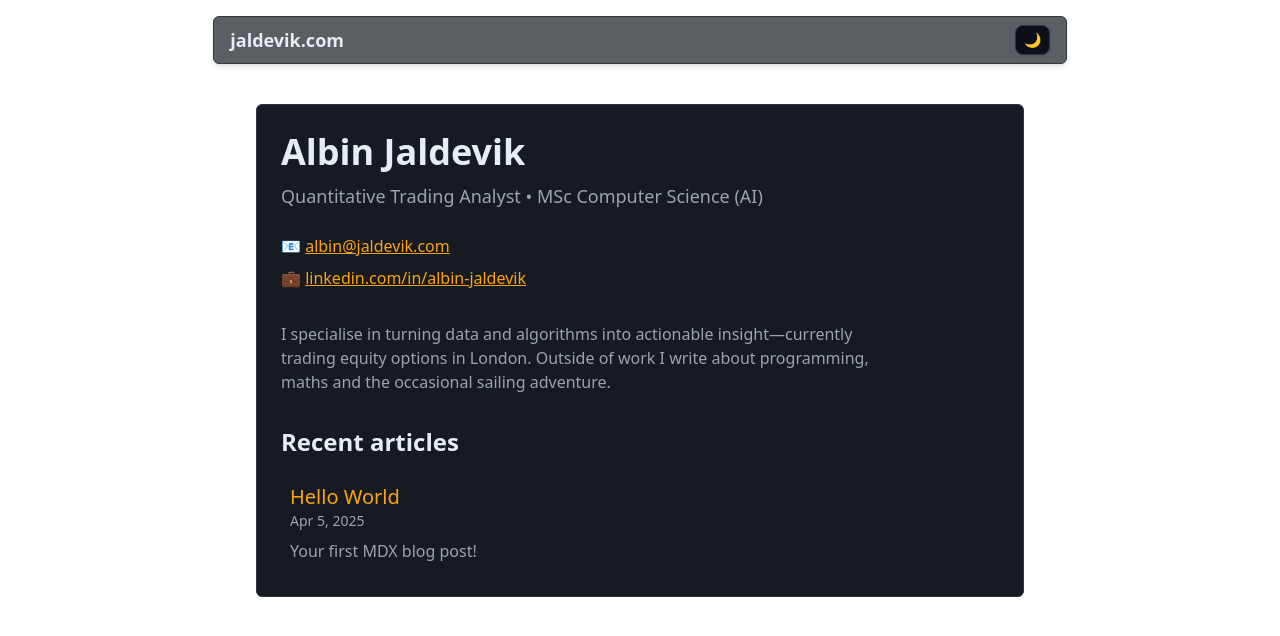
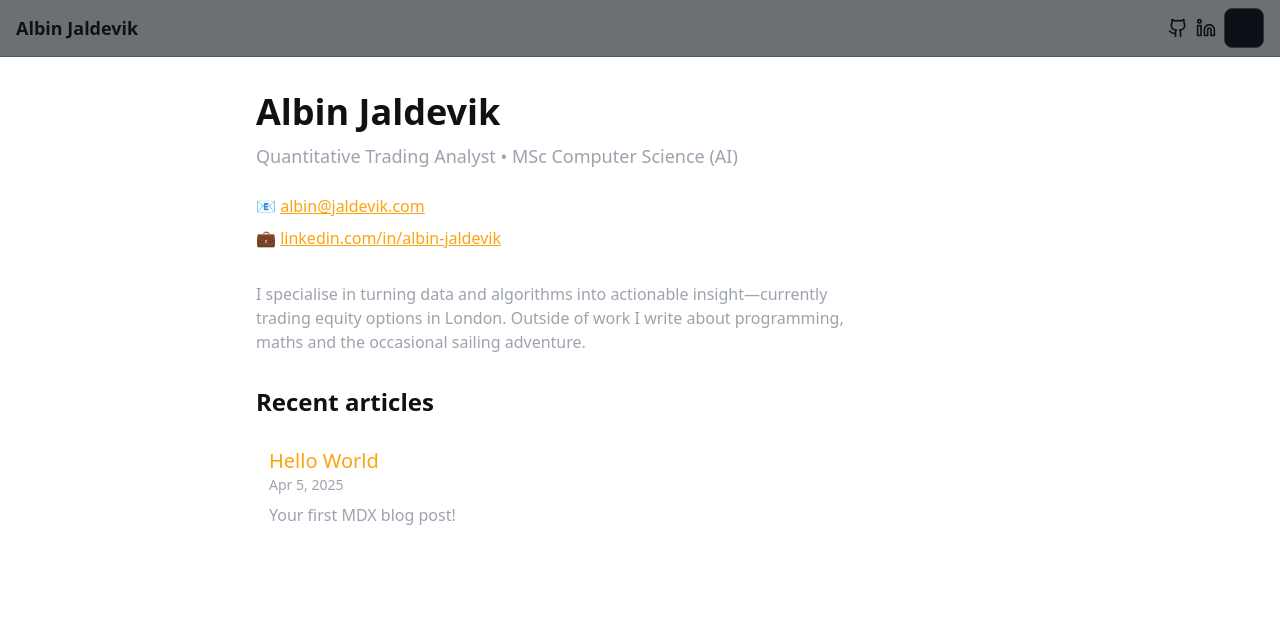
Before and after one commit to albinjal/jaldevik.com, a React (Vite) app: page / in a window 1280 px wide. Shown: the top 636 px of the page. Built offline with nearby package versions, Linux system fonts and the light colour scheme.

Commit message:
fix(ui): resolve layout issues and conflicting CSS variables

```diff
--- a/index.html
+++ b/index.html
@@ -7,7 +7,7 @@
       content="width=device-width, initial-scale=1, shrink-to-fit=no"
     />
     <meta name="theme-color" content="#fff" />
-    <title>App</title>
+    <title>Albin Jaldevik</title>
   </head>
   <body>
     <div id="root"></div>
--- a/src/App.tsx
+++ b/src/App.tsx
@@ -6,11 +6,15 @@ import Navbar from './components/Navbar';
 export default function App() {
   return (
     <BrowserRouter>
-      <Navbar />
-      <Routes>
-        <Route path="/" element={<HomePage />} />
-        <Route path="/blog/:slug" element={<PostPage />} />
-      </Routes>
+      <div className="flex min-h-screen flex-col">
+        <Navbar />
+        <main className="flex-1">
+          <Routes>
+            <Route path="/" element={<HomePage />} />
+            <Route path="/blog/:slug" element={<PostPage />} />
+          </Routes>
+        </main>
+      </div>
     </BrowserRouter>
   );
 }
--- a/src/components/Navbar.tsx
+++ b/src/components/Navbar.tsx
@@ -1,23 +1,33 @@
-import { useTheme } from '@/components/theme-provider';
+import { ModeToggle } from '@/components/mode-toggle';
+import { Github, Linkedin } from 'lucide-react';
 
 export default function Navbar() {
-  const { theme, setTheme } = useTheme();
+  return (
+    <nav className="border-border/40 bg-background/70 supports-[backdrop-filter]:bg-background/60 sticky top-0 z-50 w-full border-b backdrop-blur">
+      <div className="container mx-auto flex h-14 items-center justify-between px-4">
+        {/* Site title / logo */}
+        <a href="/" className="text-lg font-semibold">
+          Albin Jaldevik
+        </a>
 
-  return (
-    <nav className="border-border bg-card/70 mx-auto mt-4 flex w-8/12 items-center justify-between rounded-sm border px-4 py-2 shadow-md backdrop-blur">
-      {/* Site title / logo */}
-      <a href="/" className="text-foreground text-lg font-semibold">
-        jaldevik.com
-      </a>
-
-      {/* Dark / light mode toggle */}
-      <button
-        onClick={() => setTheme(theme === 'dark' ? 'light' : 'dark')}
-        className="border-border bg-background hover:bg-secondary hover:text-secondary-foreground rounded-md border px-2 py-1 text-sm shadow"
-        aria-label="Toggle dark mode"
-      >
-        {theme === 'dark' ? '🌙' : '☀️'}
-      </button>
+        <div className="flex items-center gap-2">
+          <a
+            href="https://github.com/jaldevik"
+            target="_blank"
+            rel="noopener noreferrer"
+          >
+            <Github className="h-5 w-5" />
+          </a>
+          <a
+            href="https://linkedin.com/in/albin-jaldevik"
+            target="_blank"
+            rel="noopener noreferrer"
+          >
+            <Linkedin className="h-5 w-5" />
+          </a>
+          <ModeToggle />
+        </div>
+      </div>
     </nav>
   );
 }
--- /dev/null
+++ b/src/components/mode-toggle.tsx
@@ -0,0 +1,20 @@
+import { useTheme } from '@/components/theme-provider';
+import { Button } from '@/components/ui/button';
+import { Moon, Sun } from 'lucide-react';
+
+export function ModeToggle() {
+  const { theme, setTheme } = useTheme();
+  const isDark = theme === 'dark';
+
+  return (
+    <Button
+      variant="outline"
+      size="icon"
+      onClick={() => setTheme(isDark ? 'light' : 'dark')}
+      aria-label="Toggle dark mode"
+    >
+      {isDark ? <Moon className="h-4 w-4" /> : <Sun className="h-4 w-4" />}
+      <span className="sr-only">Toggle theme</span>
+    </Button>
+  );
+}
--- /dev/null
+++ b/src/components/ui/button.tsx
@@ -0,0 +1,60 @@
+import { cn } from '@/lib/utils';
+import { cva, type VariantProps } from 'class-variance-authority';
+import * as React from 'react';
+
+// ---------------------------------------------------------------------------
+// Shadcn/ui – Button
+// ---------------------------------------------------------------------------
+// A headless, style-able button component that supports variants and sizes
+// through class-variance-authority. This mirrors the original shadcn/ui
+// implementation so that we can share Tailwind design tokens across the
+// project without pulling in an additional dependency.
+// ---------------------------------------------------------------------------
+
+const buttonVariants = cva(
+  'inline-flex items-center justify-center whitespace-nowrap rounded-md text-sm font-medium ring-offset-background transition-colors focus-visible:outline-none focus-visible:ring-2 focus-visible:ring-ring focus-visible:ring-offset-2 disabled:pointer-events-none disabled:opacity-50',
+  {
+    variants: {
+      variant: {
+        default: 'bg-primary text-primary-foreground hover:bg-primary/90',
+        destructive:
+          'bg-destructive text-destructive-foreground hover:bg-destructive/90',
+        outline:
+          'border border-input bg-background hover:bg-accent hover:text-accent-foreground',
+        secondary:
+          'bg-secondary text-secondary-foreground hover:bg-secondary/80',
+        ghost: 'hover:bg-accent hover:text-accent-foreground',
+        link: 'text-primary underline-offset-4 hover:underline',
+      },
+      size: {
+        default: 'h-10 px-4 py-2',
+        sm: 'h-9 rounded-md px-3',
+        lg: 'h-11 rounded-md px-8',
+        icon: 'h-10 w-10',
+      },
+    },
+    defaultVariants: {
+      variant: 'default',
+      size: 'default',
+    },
+  },
+);
+
+export interface ButtonProps
+  extends React.ButtonHTMLAttributes<HTMLButtonElement>,
+    VariantProps<typeof buttonVariants> {}
+
+const Button = React.forwardRef<HTMLButtonElement, ButtonProps>(
+  ({ className, variant, size, ...props }, ref) => {
+    return (
+      <button
+        ref={ref}
+        className={cn(buttonVariants({ variant, size, className }))}
+        {...props}
+      />
+    );
+  },
+);
+Button.displayName = 'Button';
+
+export { Button, buttonVariants };
--- a/src/pages/Home.tsx
+++ b/src/pages/Home.tsx
@@ -5,10 +5,7 @@ import { Link } from 'react-router-dom';
 
 // External anchor helper
 const ExternalLink = (props: AnchorHTMLAttributes<HTMLAnchorElement>) => (
-  <a
-    className="text-orange-web dark:text-orange-web underline hover:no-underline"
-    {...props}
-  />
+  <a className="text-primary underline hover:no-underline" {...props} />
 );
 
 export default function HomePage() {
@@ -16,9 +13,10 @@ export default function HomePage() {
   const recent: PostMeta[] = posts.slice(0, 5);
 
   return (
-    <main className="border-border bg-card mx-auto my-8 mt-10 max-w-3xl rounded-sm border p-6 shadow-md dark:shadow-none">
+    <div className="container mx-auto px-4 py-8">
+      <div className="mx-auto max-w-3xl">
         {/* Header */}
-      <h1 className="text-foreground mb-2 text-4xl leading-tight font-bold">
+        <h1 className="mb-2 text-4xl leading-tight font-bold">
           Albin Jaldevik
         </h1>
         <p className="text-muted-foreground mb-6 text-lg">
@@ -50,9 +48,7 @@ export default function HomePage() {
 
         {/* Recent articles */}
         <section>
-        <h2 className="text-foreground mb-4 text-2xl font-semibold">
-          Recent articles
-        </h2>
+          <h2 className="mb-4 text-2xl font-semibold">Recent articles</h2>
           {recent.length === 0 && (
             <p className="text-muted-foreground">No posts yet.</p>
           )}
@@ -60,10 +56,10 @@ export default function HomePage() {
             {recent.map((post) => (
               <li
                 key={post.slug}
-              className="group hover:border-orange-web rounded-md border border-transparent p-2 transition-colors"
+                className="group hover:border-primary hover:bg-accent/50 rounded-md border border-transparent p-3 transition-colors"
               >
                 <Link to={post.path} className="block">
-                <h3 className="text-orange-web text-xl font-medium group-hover:underline">
+                  <h3 className="text-primary text-xl font-medium group-hover:underline">
                     {post.title}
                   </h3>
                   <p className="text-muted-foreground text-sm">
@@ -81,6 +77,7 @@ export default function HomePage() {
             ))}
           </ul>
         </section>
-    </main>
+      </div>
+    </div>
   );
 }
--- a/src/pages/Post.tsx
+++ b/src/pages/Post.tsx
@@ -15,12 +15,16 @@ export default function PostPage() {
     if (!loader) {
       // No match → 404
       setComponent(() => () => (
-        <main className="mx-auto my-8 max-w-3xl p-4 text-center">
-          <h1 className="mb-4 text-2xl font-semibold">404 – Post not found</h1>
-          <RouterLink to="/" className="text-orange-web underline">
-            Return home
-          </RouterLink>
-        </main>
+        <div className="container mx-auto px-4 py-8">
+          <div className="mx-auto max-w-3xl text-center">
+            <h1 className="mb-4 text-2xl font-semibold">
+              404 – Post not found
+            </h1>
+            <RouterLink to="/" className="text-primary underline">
+              Return home
+            </RouterLink>
+          </div>
+        </div>
       ));
       return;
     }
@@ -33,13 +37,17 @@ export default function PostPage() {
 
   if (!Component) {
     return (
-      <main className="mx-auto my-8 max-w-3xl p-4 text-center">Loading…</main>
+      <div className="container mx-auto px-4 py-8">
+        <div className="mx-auto max-w-3xl text-center">Loading…</div>
+      </div>
     );
   }
 
   return (
-    <main className="prose dark:prose-invert mx-auto my-8 max-w-3xl">
-      <Component />
-    </main>
+    <div className="container mx-auto px-4 py-8">
+      <article className="prose prose-lg dark:prose-invert mx-auto max-w-3xl">
+        <Component />
+      </article>
+    </div>
   );
 }
--- a/tailwind.config.js
+++ b/tailwind.config.js
@@ -3,6 +3,13 @@ export default {
   content: ['./src/**/*.{js,jsx,ts,tsx}', './*.html'],
   darkMode: 'class',
   theme: {
+    container: {
+      center: true,
+      padding: '2rem',
+      screens: {
+        '2xl': '1400px',
+      },
+    },
     extend: {
       colors: {
         'orange-web': '#fca311',
@@ -24,4 +31,5 @@ export default {
       },
     },
   },
+  plugins: [require('@tailwindcss/typography')],
 };
```
Also changed, not shown: package.json (+7 -6 lines), 1 other file (tests, documents, lock files or other folders). Lines whose indentation alone changed are shown as unchanged.
